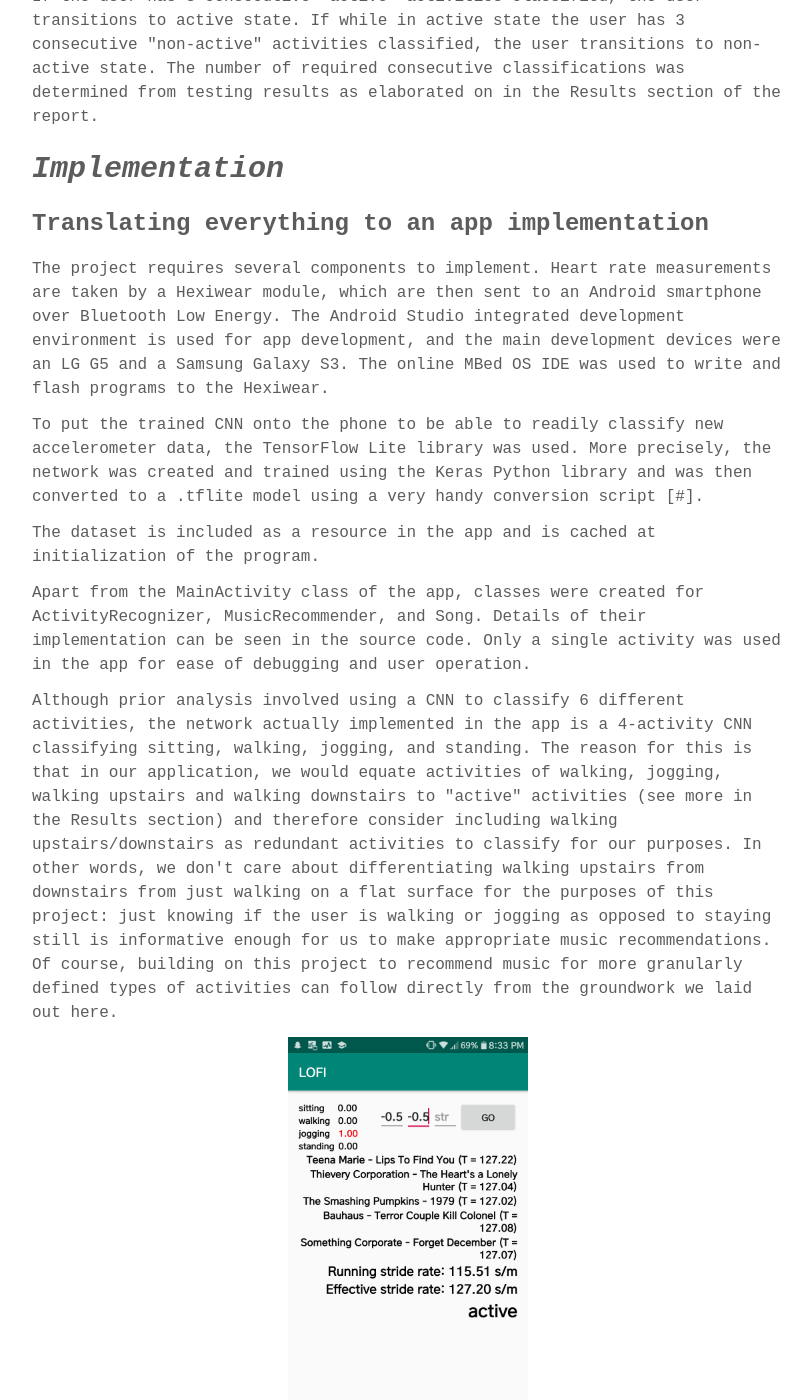
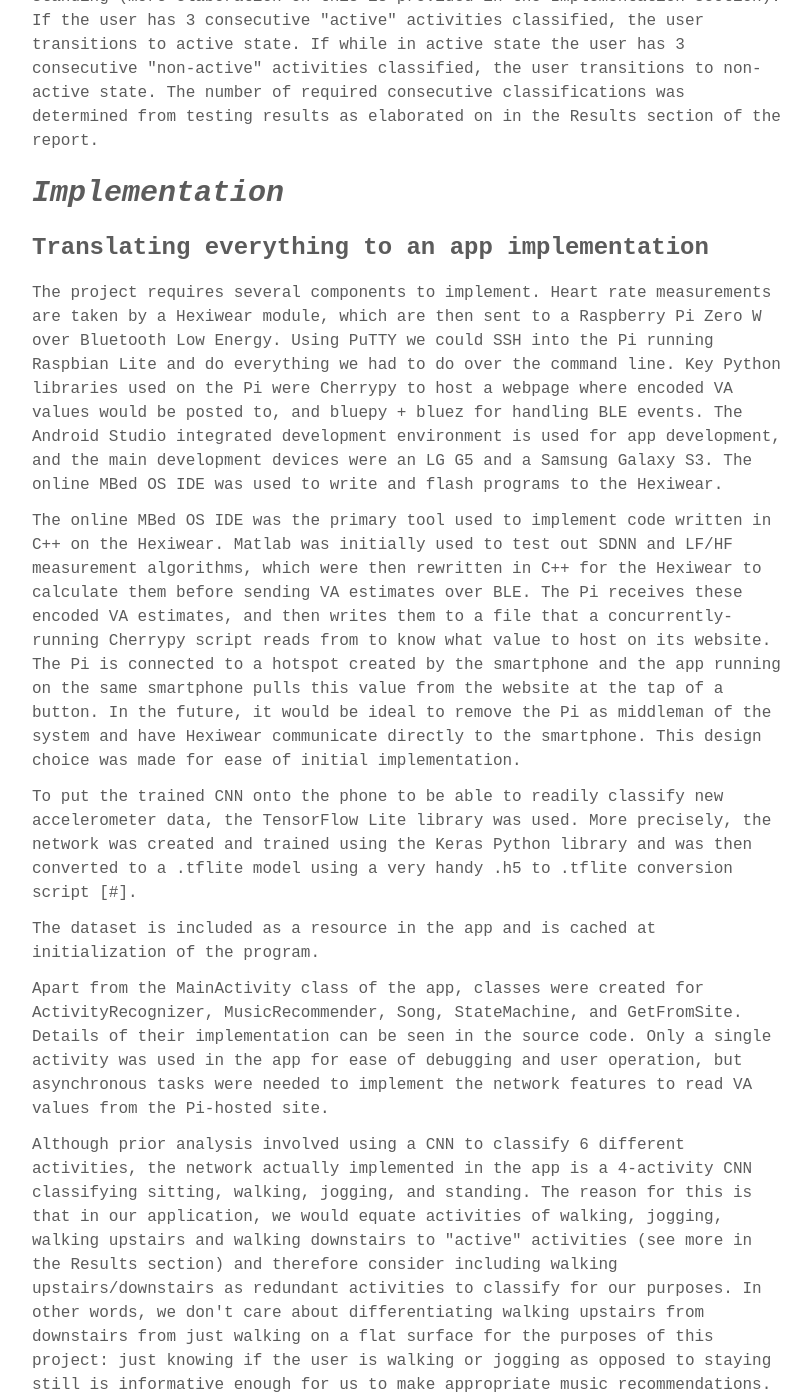
Before and after one commit to m202a-winter19-lofi/m202a-winter19-lofi.github.io, a Jekyll site: the page built from design.md, in a window 1280 px wide and 1400 px high, scrolled down 12519 px. Shown: the whole window, without its empty margins (232-1043 px from the left). Built offline with Jekyll 4.4.1, drawn with Linux system fonts in a browser that asks for light colours; some web fonts are replaced; some of the changed text lies outside the part shown.

Commit message:
adjustments after demo

```diff
--- a/design.md
+++ b/design.md
@@ -15,7 +15,7 @@ LOFI takes user inputs such as their mood, estimated using their heart rate vari
 ### Representing mood in 2 dimensions: the valence-arousal space
 <p>One of the first questions that naturally surfaced when thinking up this project was, "How can you possibly quantify something like mood?"</p>
 <p>In 1992, a paper was published that introduced a 2-dimensional, continuous representation of emotion in the Journal of Experimental Psychology [1].
-This came to be known as the valence-arousal model of emotion, where different regions of the space represent different types of emotions.</p>
+This came to be known as the valence-arousal model of emotion (or, Circumplex Model of Affect), where different regions of the space represent different types of emotions.</p>
 
 <p align="center"><img src="/assets/images/va_space.png"></p>
 
@@ -49,8 +49,8 @@ variability over time. </p>
 ### Goals of activity recognition
 
 <p>For this iteration of the project, the goal is to be able to distinguish between times when the user is active (i.e. jogging) or not active (i.e. studying or commuting).
-In the case of a user jogging, the system will aim to suggest music with a tempo matching their cadence.
-Indeed, music recommended to the user depends on which of these two states they are in. In a more relaxed state, VA values of the song are weighted more heavily in
+In the case of a user jogging, the system will aim to suggest music with a tempo matching their cadence as a priority, and matching mood is treated as secondary.
+Indeed, music recommended to the user depends on which of these two states they are in. In a more relaxed state, VA values of the song are the only factors in
 selecting song recommendations. But in a jogging state, where running to a song with a matching tempo makes more of an impact on the user's experience, song tempos are
 weighed more heavily.</p>
 
@@ -138,7 +138,8 @@ A dropout rate of 0.5 was used (half of the neurons would be "on"). Lastly, the
 connected affine layer whose output is then fed to a softmax function to convert the scores into classification probabilities. The class (activity type) whose
 probability was the maximum among these was the activity the sample is to be classified as.</p>
 
-<p>The "adam" optimizer was used since it has been found to often give strong empirical results and it utilizes both running means of momentum and
+<p>The Adam optimizer was used (with the Keras default learning rate and learning rate decay) since it has been found to often give strong empirical
+results as it utilizes both running means of momentum and
 past gradient history. A batch size of 400 samples was used in training the network over 10 epochs.</p>
 
 ### Stride rate estimation
@@ -198,17 +199,25 @@ consecutive classifications was determined from testing results as elaborated on
 
 ### Translating everything to an app implementation
 
-<p>The project requires several components to implement. Heart rate measurements are taken by a Hexiwear module, which are then sent to an Android smartphone over
-Bluetooth Low Energy. The Android Studio integrated development environment is used for app development, and the main development devices were an LG G5 and a
-Samsung Galaxy S3. The online MBed OS IDE was used to write and flash programs to the Hexiwear.</p>
+<p>The project requires several components to implement. Heart rate measurements are taken by a Hexiwear module, which are then sent to a Raspberry Pi Zero W over Bluetooth
+Low Energy. Using PuTTY we could SSH into the Pi running Raspbian Lite and do everything we had to do over the command line. Key Python libraries used on the Pi were
+Cherrypy to host a webpage where encoded VA values would be posted to, and bluepy + bluez for handling BLE events. The Android Studio integrated development environment
+is used for app development, and the main development devices were an LG G5 and a Samsung Galaxy S3. The online MBed OS IDE was used to write and flash programs to the Hexiwear.</p>
+
+<p>The online MBed OS IDE was the primary tool used to implement code written in C++ on the Hexiwear. Matlab was initially used to test out SDNN and LF/HF measurement algorithms, which
+were then rewritten in C++ for the Hexiwear to calculate them before sending VA estimates over BLE. The Pi receives these encoded VA estimates, and then writes them to a file that a
+concurrently-running Cherrypy script reads from to know what value to host on its website. The Pi is connected to a hotspot created by the smartphone and the app running on the same
+smartphone pulls this value from the website at the tap of a button. In the future, it would be ideal to remove the Pi as middleman of the system and have Hexiwear communicate directly
+to the smartphone. This design choice was made for ease of initial implementation.</p>
 
 <p>To put the trained CNN onto the phone to be able to readily classify new accelerometer data, the TensorFlow Lite library was used. More precisely, the network was
-created and trained using the Keras Python library and was then converted to a .tflite model using a very handy conversion script [#].</p>
+created and trained using the Keras Python library and was then converted to a .tflite model using a very handy .h5 to .tflite conversion script [#].</p>
 
 <p>The dataset is included as a resource in the app and is cached at initialization of the program.</p>
 
-<p>Apart from the MainActivity class of the app, classes were created for ActivityRecognizer, MusicRecommender, and Song. Details of their implementation can be
-seen in the source code. Only a single activity was used in the app for ease of debugging and user operation.</p>
+<p>Apart from the MainActivity class of the app, classes were created for ActivityRecognizer, MusicRecommender, Song, StateMachine, and GetFromSite. Details of their implementation can be
+seen in the source code. Only a single activity was used in the app for ease of debugging and user operation, but asynchronous tasks were needed to implement the network features to read
+VA values from the Pi-hosted site.</p>
 
 <p>Although prior analysis involved using a CNN to classify 6 different activities, the network actually implemented in the app is a 4-activity CNN classifying
 sitting, walking, jogging, and standing. The reason for this is that in our application, we would equate activities of walking, jogging, walking upstairs and
@@ -231,6 +240,11 @@ activity inferences. Below the song recommendations are the running stride rate,
 stride rate which is the average of the last 16 step-to-step stride rates calculated. Below that is the activity level state that the app is operating in, determining the
 song recommendation scheme. </p>
 
+<p>Below that is the encoded VA value next to the button the user can tap to read their current value from the Pi-hosted site ("GET VA"). Underneath are 4 manual adjustment buttons
+that the user can use to adjust the mood of songs initially recommended to them without having to rely completely on the VA estimates. Tapping the buttons changes the effective
+valence and arousal values used to recommend songs, which are shown as a pair at the bottom of the user interface. Tapping "Upbeat"/"Downer" increases/decreases valence by 0.05 and
+tapping "Hype/Chill" increases/decreases arousal by 0.05.</p>
+
 ### Optimization
 
 <p>Because the majority of the computing takes place on the smartphone, it was important to take reasonable measures to optimize performance. Additionally, the
@@ -244,3 +258,6 @@ characters. By converting these to unique 32-bit integers, more space can be sav
 variety of ways, e.g. quantization of values as well as disallowing double type variables and only allowing floats, among others. The package helps to minimize
 the memory needed to include such functions in the app as well as computation load. By choosing TensorFlow Lite instead of vanilla TensorFlow, the app
 performance has improved while still delivering consistent results.</p>
+
+<p>Moving forward, some of the app code can be refactored to remove some redundancies and to make some components more generalizable to different numbers of parameters
+(such as making the number of activities to classify modular).</p>
```
Also changed, not shown: overview.md (+19 -10 lines), prior.md (+19 -1 lines), assets/images/results_stride.PNG.
